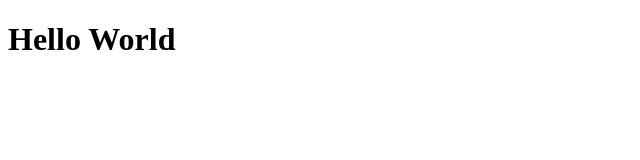
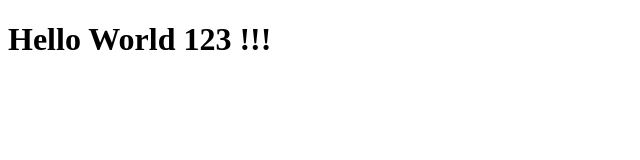
Before and after one commit to loik7754/ai-doc, a plain HTML site: page index.html in a window 1280 px wide. Shown: the whole page, without its empty margins (0-640 px from the left). Drawn offline with Linux system fonts and the light colour scheme.

Commit message:
Update index.html

```diff
--- a/index.html
+++ b/index.html
@@ -4,6 +4,6 @@
   <title>My Free Site</title>
 </head>
 <body>
-  <h1>Hello World</h1>
+  <h1>Hello World 123 !!!</h1>
 </body>
 </html>
```
